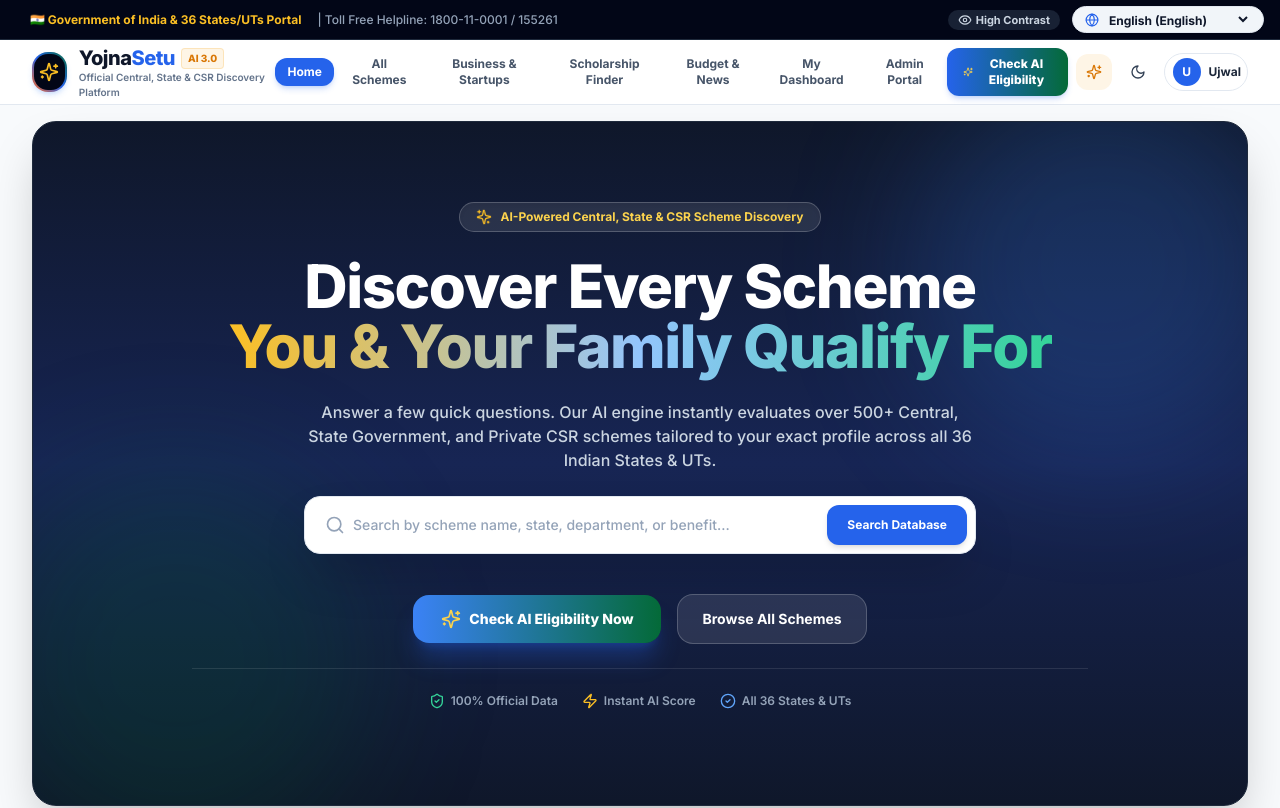
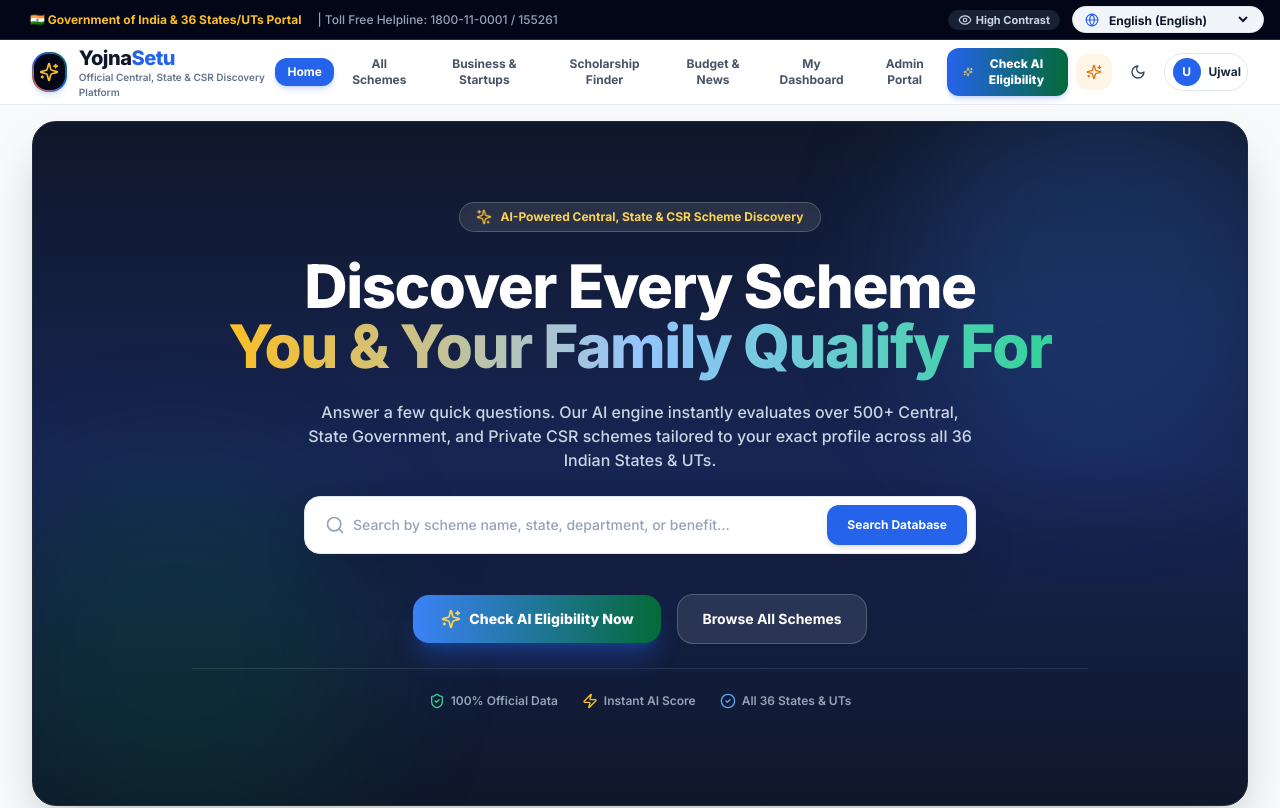
Before and after one commit to ujwalx23/YojnaSetu, a React (Vite) app: page / in a window 1280 px wide. Shown: the top 808 px of the page. Built offline with nearby package versions, Linux system fonts and the light colour scheme.

Commit message:
Remove AI 3.0 badge from logo and update remote URL to YojnaSetu

```diff
--- a/src/components/EligibilityQuizModal.tsx
+++ b/src/components/EligibilityQuizModal.tsx
@@ -60,7 +60,7 @@
 
           <div className="flex items-center gap-2 mb-1">
             <Sparkles className="w-5 h-5 text-amber-400 animate-spin-slow" />
-            <span className="text-xs font-bold uppercase tracking-wider text-amber-300">AI Scheme Matcher 3.0</span>
+            <span className="text-xs font-bold uppercase tracking-wider text-amber-300">AI Scheme Matcher</span>
           </div>
           <h2 className="text-xl font-black">Step {step} of 4: Profile & Eligibility Wizard</h2>
 
--- a/src/components/Navbar.tsx
+++ b/src/components/Navbar.tsx
@@ -88,9 +88,6 @@
             <div className="flex items-center gap-1.5">
               <span className="font-black text-xl tracking-tight text-slate-900 dark:text-white">
                 Yojna<span className="text-brand-600 dark:text-brand-400">Setu</span>
-              </span>
-              <span className="bg-amber-500/10 text-amber-600 dark:text-amber-400 text-[10px] font-extrabold px-1.5 py-0.5 rounded border border-amber-500/20">
-                AI 3.0
               </span>
             </div>
             <p className="text-[10px] text-slate-500 dark:text-slate-400 font-semibold -mt-0.5 hidden sm:block">
```
